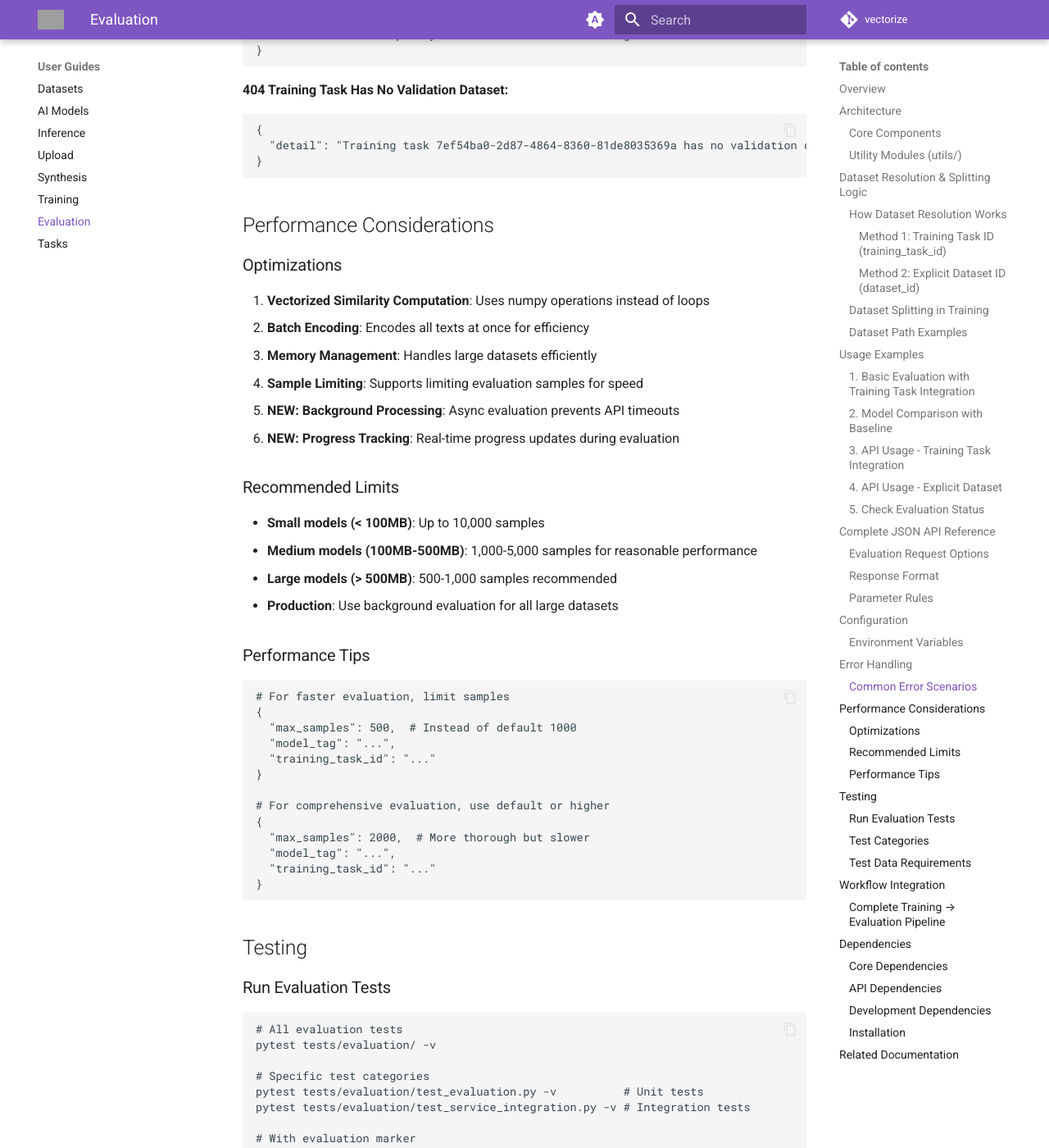
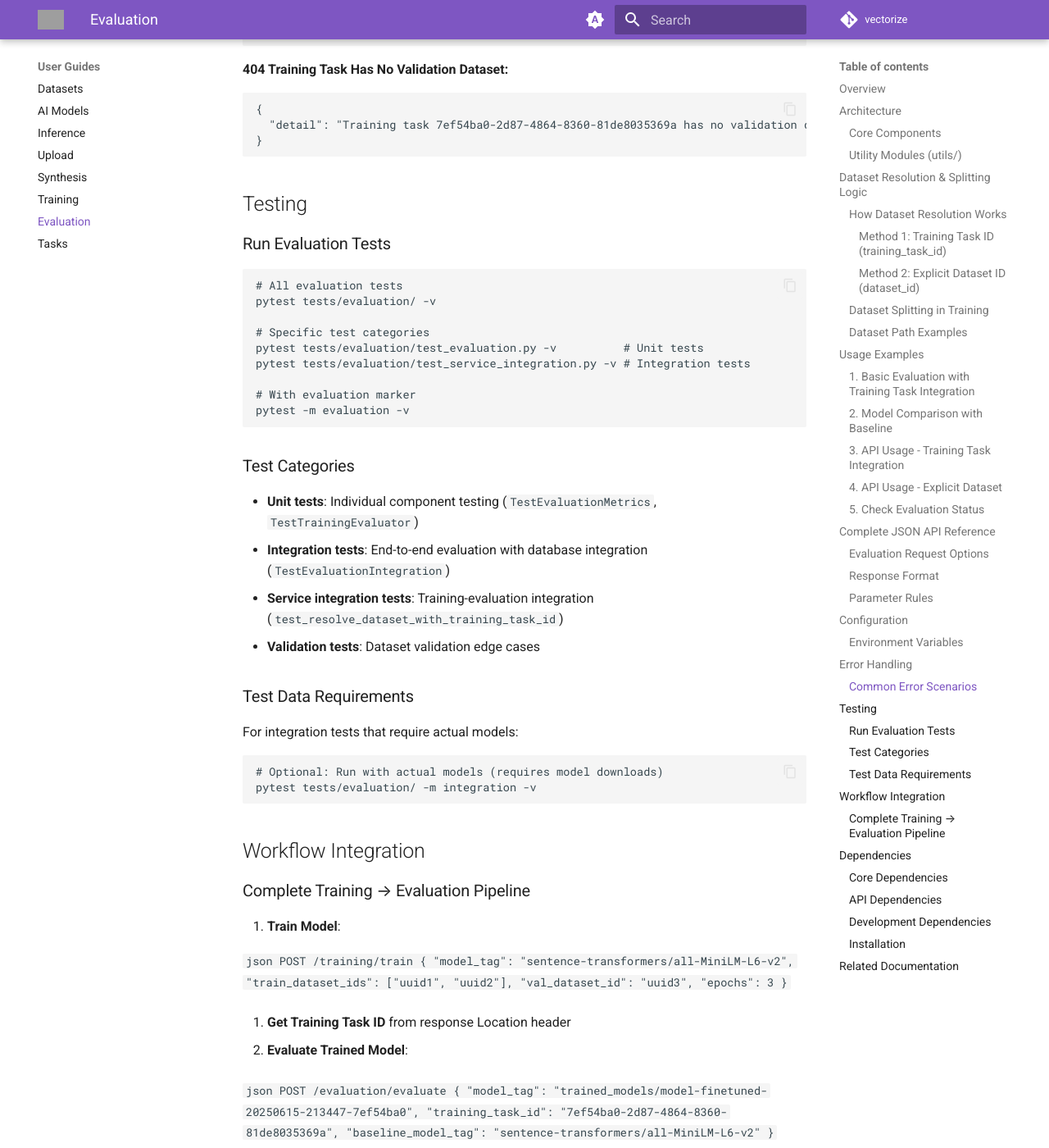
Before and after one commit to Yukasama/vectorize, an MkDocs documentation site: the page built from docs/user-guides/evaluation.md, in a window 1280 px wide and 1400 px high, scrolled down 8413 px. Shown: the whole window at 82% size. Built offline with MkDocs 1.6.1 and Material for MkDocs 9.7.7, drawn with Linux system fonts in a browser that asks for light colours; comment, search, counter and statistics services are not loaded; some of the changed text lies outside the part shown; grey boxes are pictures that could not be loaded.

Commit message:
docs: update evaluation and training documentation for clarity and accuracy

````diff
--- a/docs/user-guides/evaluation.md
+++ b/docs/user-guides/evaluation.md
@@ -24,7 +24,7 @@ The evaluation system computes various metrics to assess how well a trained sent
 2. **`service.py`**: Service layer for FastAPI integration
 
    - Database lookups for models and datasets
-   - **NEW: `resolve_evaluation_dataset()`**: Smart dataset resolution (explicit or from training task)
+   - `resolve_evaluation_dataset()`: Smart dataset resolution (explicit or from training task)
    - Background task evaluation with progress tracking
    - Error handling and validation
 
@@ -34,7 +34,7 @@ The evaluation system computes various metrics to assess how well a trained sent
    - Status tracking and result retrieval
 
 4. **`schemas.py`**: Pydantic models for API requests/responses
-   - **NEW: `training_task_id`**: Use validation dataset from training tasks
+   - `training_task_id`: Use validation dataset from training tasks
    - Enhanced request validation and response schemas
 
 ### Utility Modules (`utils/`)
@@ -162,7 +162,7 @@ print(f"Baseline ratio: {baseline_metrics.similarity_ratio:.3f}")
 
 ### 3. API Usage - Training Task Integration
 
-Evaluate using training's validation dataset**
+**Evaluate using training's validation dataset**
 
 ```bash
 # Evaluate using training task validation dataset
@@ -200,8 +200,7 @@ curl -X GET "http://localhost:8000/evaluation/{task_id}/status"
 
 ### Evaluation Request Options
 
-**Option 1: Using Training Task ID (Recommended)**
-
+**Option 1: Using Training Task ID**
 ```json
 {
   "model_tag": "trained_models/my-model-finetuned-20250615-213447-7ef54ba0",
@@ -354,7 +353,7 @@ The module provides comprehensive error handling:
 - **`InvalidDatasetIdError`**: Invalid dataset UUIDs or training task IDs
 - **`TrainingDatasetNotFoundError`**: Dataset files not found or training task has no validation dataset
 - **`EvaluationTaskNotFoundError`**: Evaluation task not found
-- **NEW: `ValueError`**: Invalid parameter combinations (both `dataset_id` and `training_task_id` provided)
+- **`ValueError`**: Invalid parameter combinations (both `dataset_id` and `training_task_id` provided)
 
 ### Common Error Scenarios
 
@@ -396,42 +395,6 @@ The module provides comprehensive error handling:
 }
 ```
 
-## Performance Considerations
-
-### Optimizations
-
-1. **Vectorized Similarity Computation**: Uses numpy operations instead of loops
-2. **Batch Encoding**: Encodes all texts at once for efficiency
-3. **Memory Management**: Handles large datasets efficiently
-4. **Sample Limiting**: Supports limiting evaluation samples for speed
-5. **NEW: Background Processing**: Async evaluation prevents API timeouts
-6. **NEW: Progress Tracking**: Real-time progress updates during evaluation
-
-### Recommended Limits
-
-- **Small models (< 100MB)**: Up to 10,000 samples
-- **Medium models (100MB-500MB)**: 1,000-5,000 samples for reasonable performance
-- **Large models (> 500MB)**: 500-1,000 samples recommended
-- **Production**: Use background evaluation for all large datasets
-
-### Performance Tips
-
-```python
-# For faster evaluation, limit samples
-{
-  "max_samples": 500,  # Instead of default 1000
-  "model_tag": "...",
-  "training_task_id": "..."
-}
-
-# For comprehensive evaluation, use default or higher
-{
-  "max_samples": 2000,  # More thorough but slower
-  "model_tag": "...",
-  "training_task_id": "..."
-}
-```
-
 ## Testing
 
 ### Run Evaluation Tests
@@ -452,7 +415,7 @@ pytest -m evaluation -v
 
 - **Unit tests**: Individual component testing (`TestEvaluationMetrics`, `TestTrainingEvaluator`)
 - **Integration tests**: End-to-end evaluation with database integration (`TestEvaluationIntegration`)
-- **NEW: Service integration tests**: Training-evaluation integration (`test_resolve_dataset_with_training_task_id`)
+- **Service integration tests**: Training-evaluation integration (`test_resolve_dataset_with_training_task_id`)
 - **Validation tests**: Dataset validation edge cases
 
 ### Test Data Requirements
@@ -539,5 +502,3 @@ pip install -e ".[all]"
 - **[Model Upload](upload.md)**: How to upload and manage models
 
 ---
-
-**Ready to evaluate your fine-tuned models with precision and ease!**
````
Also changed, not shown: docs/user-guides/training.md (+5 -38 lines).
